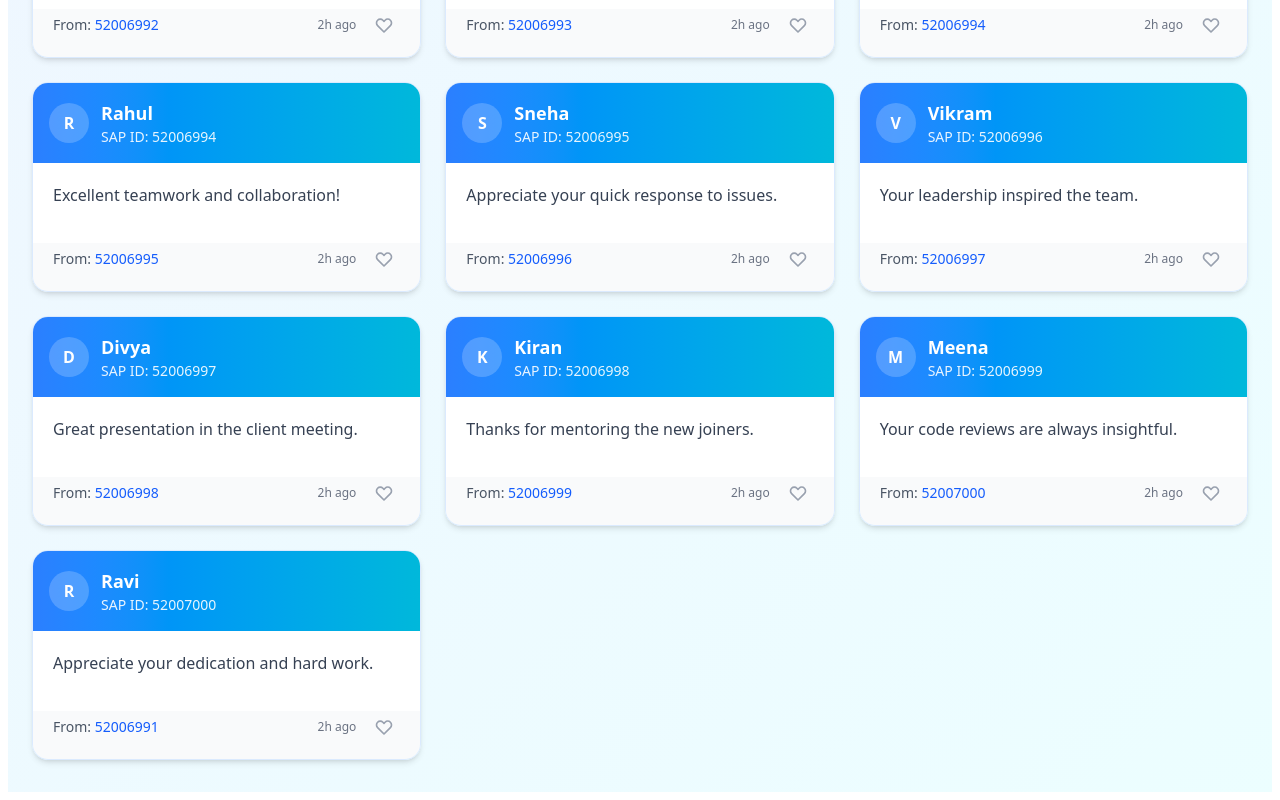
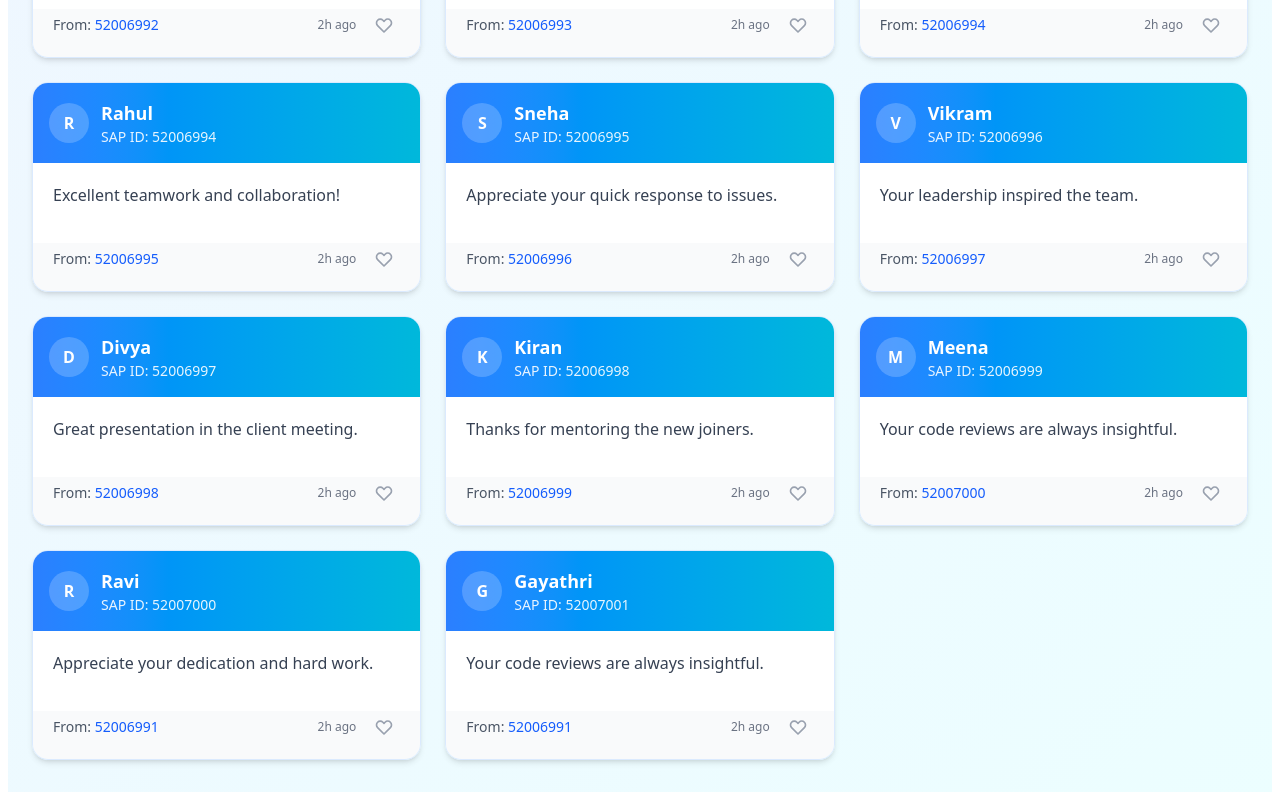
Before and after one commit to Hirthuk/employers-forum, a React (Vite) app: page /happenings in a window 1280 px wide. Shown: the part 377-1177 px from the top of the page. Built offline with nearby package versions, Linux system fonts and the light colour scheme.

Commit message:
Another user name added

```diff
--- a/src/pages/Happening.jsx
+++ b/src/pages/Happening.jsx
@@ -62,6 +62,12 @@ const dummyPosts = [
     SapId: "52007000",
     Name: "Ravi",
     message: "Appreciate your dedication and hard work.",
+    fromSapId: "52006991"
+  },
+  {
+    SapId: "52007001",
+    Name: "Gayathri",
+    message: "Your code reviews are always insightful.",
     fromSapId: "52006991"
   }
 ];
```
